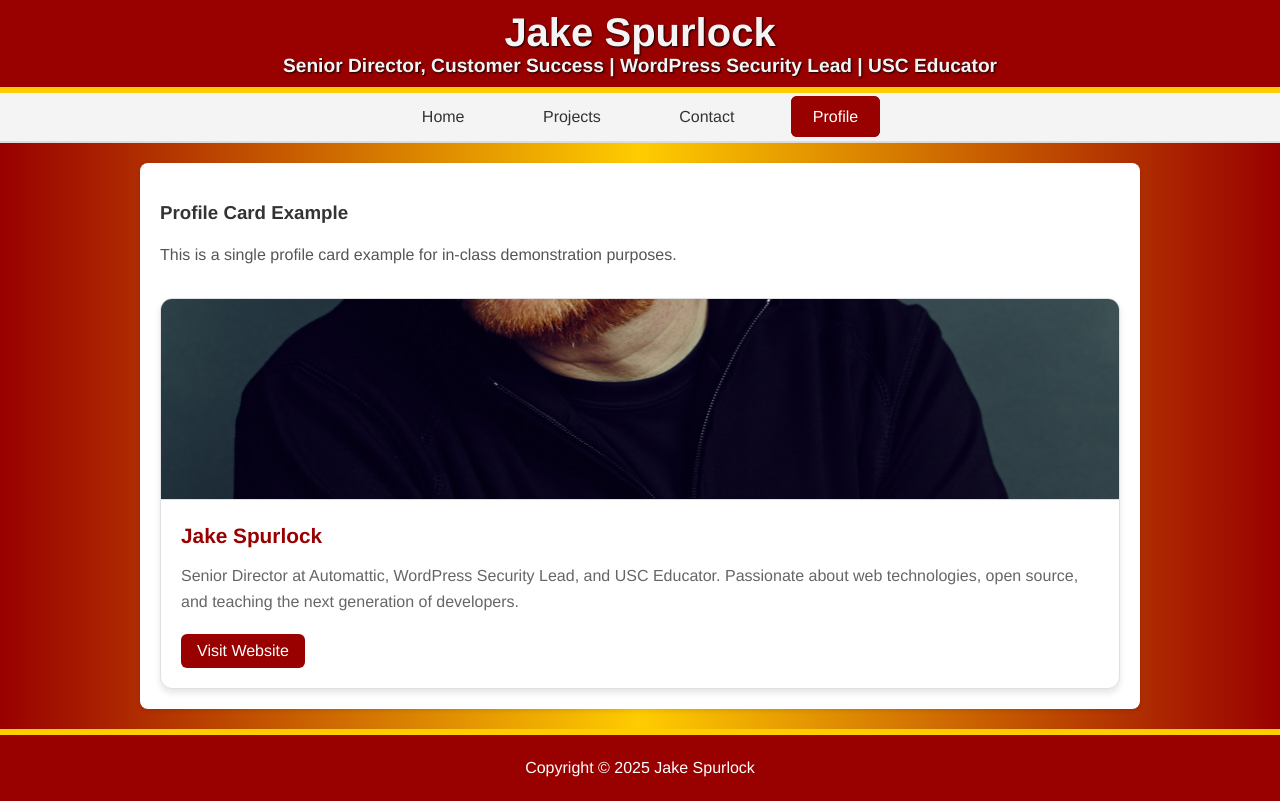
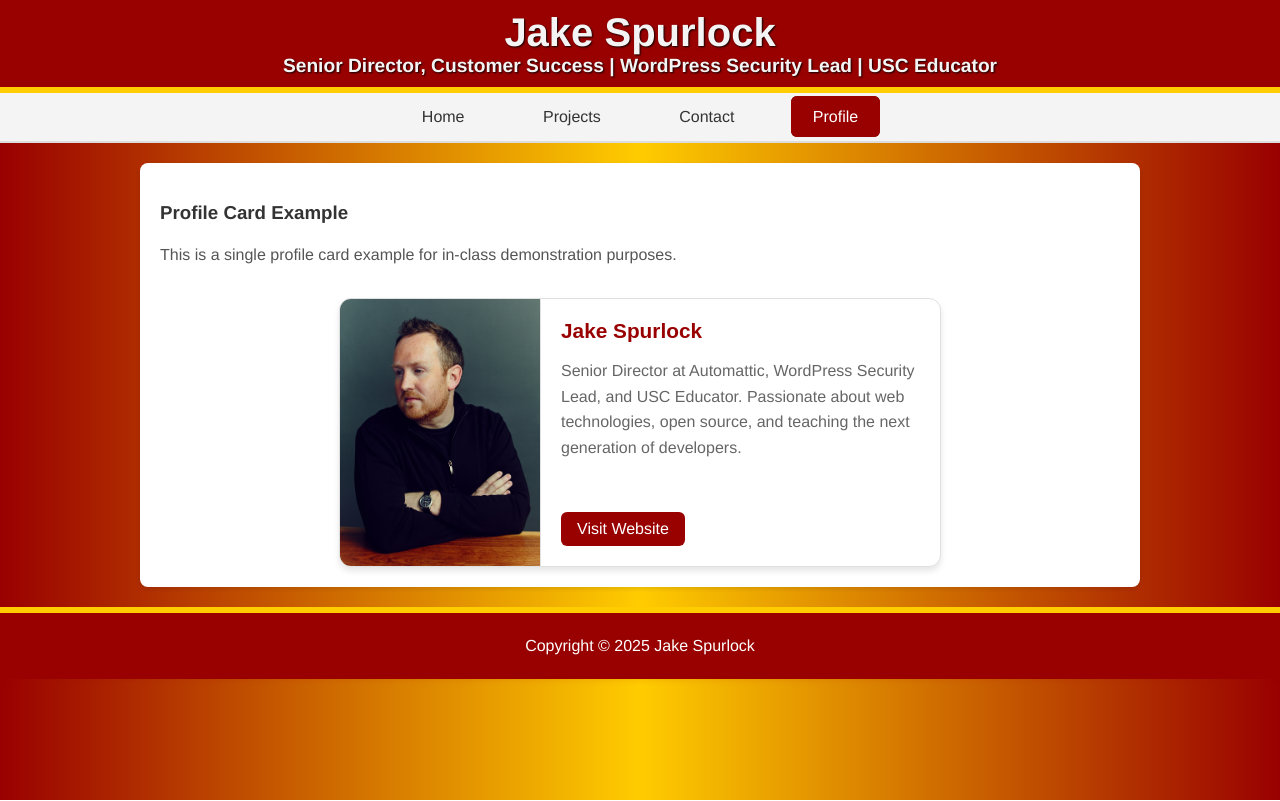
Before and after one commit to whyisjake/Front-End-Web-Programming-2025, a plain HTML site: page week-06/profile.html in a window 1280 px wide. Drawn offline with Linux system fonts and the light colour scheme; a web font is replaced by a local one.

Commit message:
And add the CSS.

```diff
--- a/week-06/style.css
+++ b/week-06/style.css
@@ -295,11 +295,12 @@ nav {
   text-align: center;
   margin-bottom: var(--space-lg);
   float: right;
+  transform: scale(1) rotate(0deg);
+  transition: transform var(--transition-slow);
 }
 
 #profile-pic:hover {
   transform: scale(1.05) rotate(15deg);
-  transition: transform var(--transition-medium);
 }
 
 #profile-pic a {
@@ -521,6 +522,20 @@ input[type="range"]::-moz-range-thumb:hover {
   background: var(--usc-cardinal-dark);
 }
 
+/* Circular gradient: center → edges */
+.box-radial {
+  background: radial-gradient(circle, var(--usc-cardinal), var(--usc-gold));
+}
+
+/* Elliptical gradient: stretched horizontally */
+.box-radial-ellipse {
+  background: radial-gradient(
+    ellipse at center,
+    var(--usc-gold),
+    var(--usc-cardinal)
+  );
+}
+
 input[type="color"] {
   width: 60px;
   height: 40px;
@@ -734,7 +749,53 @@ button:disabled {
 }
 
 /* ==========================================================================
-  10. Additional Navigation Styles for Dropdown Menus
+  10. Profile Card Horizontal Layout
+  ========================================================================== */
+.profile-card-horizontal {
+  display: flex;
+  flex-direction: row;
+  max-width: 600px;
+  align-items: stretch;
+}
+
+.profile-card-horizontal .project-image {
+  width: 200px;
+  height: auto;
+  min-height: 250px;
+  border-bottom: none;
+  border-right: 1px solid var(--neutral-medium);
+  flex-shrink: 0;
+}
+
+.profile-card-horizontal .project-content {
+  flex: 1;
+  display: flex;
+  flex-direction: column;
+  justify-content: space-between;
+}
+
+.profile-card-horizontal .project-content h4 {
+  margin-top: 0;
+  font-family: "amifer", sans-serif; /* Typekit Font */
+  font-weight: 700;
+  font-style: normal;
+}
+
+.profile-card-horizontal::before {
+  width: 200px;
+  height: 100%;
+  min-height: 250px;
+  border-bottom: none;
+  border-right: 1px solid var(--neutral-medium);
+}
+
+.profile-card-horizontal .project-link {
+  align-self: flex-start;
+  margin-top: auto;
+}
+
+/* ==========================================================================
+  11. Additional Navigation Styles for Dropdown Menus
   ========================================================================== */
 /* Navigation */
 .main-nav {
```
